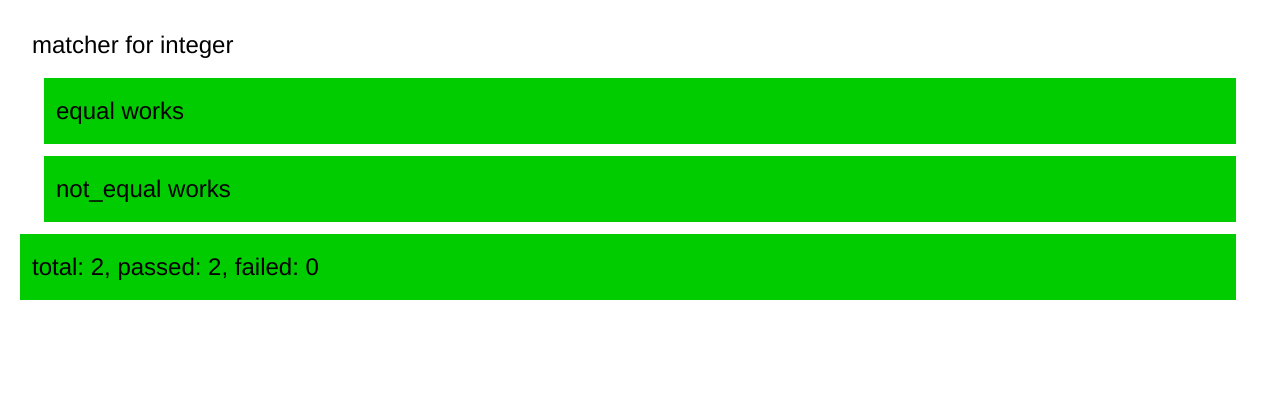
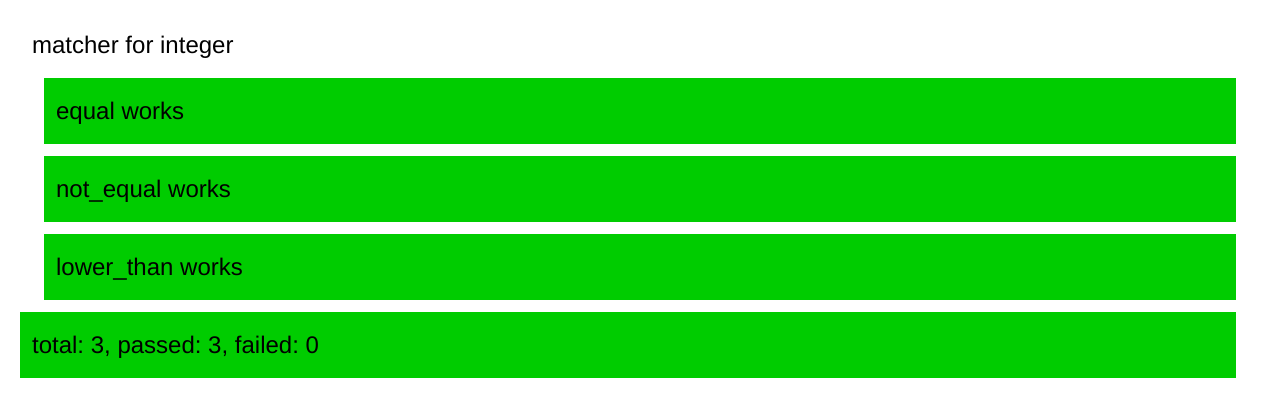
Before and after one commit to tozzr/spec.js, a plain HTML site: page index.html in a window 1280 px wide. Drawn offline with Linux system fonts and the light colour scheme.

Commit message:
lower_than implemented

```diff
--- a/index.html
+++ b/index.html
@@ -27,6 +27,9 @@
     		it("not_equal works", function() {
     			foo.should(not_equal(4));
     		});
+        it("lower_than works", function() {
+          foo.should_be(lower_than(6));
+        });
     	});
     </script>
   </body>
--- a/spec.js
+++ b/spec.js
@@ -5,6 +5,9 @@ var matcher = require('./matcher');
 (function Spec(global, logger) {
   Object.prototype.should = function (matcher) {
     matcher.matches(this);
+  };
+  Object.prototype.should_be = function (matcher) {
+    this.should(matcher);
   };
 
   global.describe = function (context, callback) {
@@ -40,4 +43,8 @@ var matcher = require('./matcher');
   global.not_equal = function (expected) {
     return new matcher.Matcher('!=', expected);
   };
+
+  global.lower_than = function (expected) {
+    return new matcher.Matcher('<', expected);
+  };
 }(window, logger));
```
